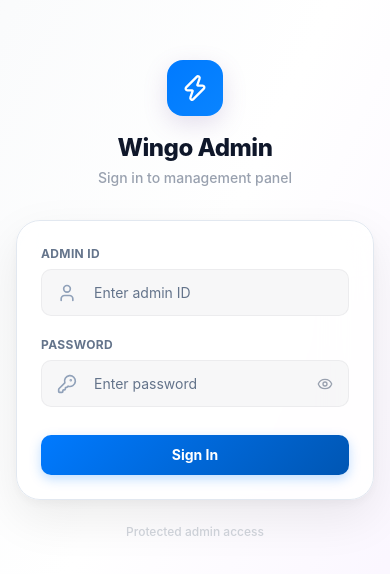
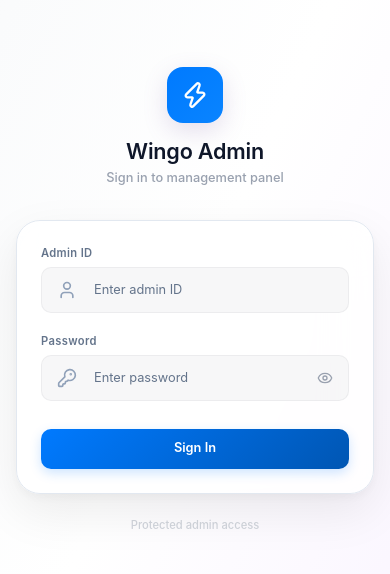
Before and after one commit to theogdevsana/wingomax, a Next.js app: page /admin/login in a window 390 px wide. Shown: the part 122-696 px from the top of the page. Built offline with nearby package versions, Linux system fonts and the light colour scheme; no server answers; the database is empty.

Commit message:
fix(admin): remove extra bold on h1/h2 headings and add responsive fluid clamp font sizes

```diff
--- a/src/app/admin/admin-fixes.css
+++ b/src/app/admin/admin-fixes.css
@@ -672,50 +672,60 @@
   scrollbar-width: none;
 }
 
-/* ── Professional Admin Typography & Aesthetics ── */
+/* ── Responsive Admin Typography & Unbold Aesthetics ── */
 :root {
-  --text-xs: 0.75rem;
-  --text-sm: 0.875rem;
-  --text-base: 1rem;
-  --text-lg: 1.125rem;
-  --text-xl: 1.25rem;
-  --text-2xl: 1.5rem;
-  --text-3xl: 1.875rem;
-  --text-4xl: 2.25rem;
+  --text-xs: clamp(0.7rem, 0.5vw + 0.5rem, 0.75rem);
+  --text-sm: clamp(0.8rem, 0.6vw + 0.55rem, 0.875rem);
+  --text-base: clamp(0.9rem, 0.7vw + 0.65rem, 1rem);
+  --text-lg: clamp(1rem, 0.8vw + 0.75rem, 1.125rem);
+  --text-xl: clamp(1.1rem, 1vw + 0.8rem, 1.25rem);
+  --text-2xl: clamp(1.25rem, 1.5vw + 0.85rem, 1.5rem);
+  --text-3xl: clamp(1.4rem, 2vw + 0.9rem, 1.875rem);
 }
 
 .admin-shell h1,
 .admin-shell .admin-title {
-  font-weight: 800 !important;
-  letter-spacing: -0.02em;
+  font-size: clamp(1.35rem, 2.2vw + 0.8rem, 1.875rem) !important;
+  font-weight: 600 !important;
+  letter-spacing: -0.01em;
   color: #0f172a;
+  line-height: 1.2;
 }
 
 .admin-shell h2 {
-  font-weight: 700 !important;
-  letter-spacing: -0.015em;
+  font-size: clamp(1.1rem, 1.6vw + 0.75rem, 1.375rem) !important;
+  font-weight: 600 !important;
+  letter-spacing: -0.01em;
   color: #1e293b;
+  line-height: 1.3;
 }
 
 .admin-shell h3 {
-  font-weight: 700 !important;
+  font-size: clamp(0.95rem, 1.2vw + 0.7rem, 1.15rem) !important;
+  font-weight: 600 !important;
   color: #334155;
+  line-height: 1.35;
 }
 
 .admin-shell .admin-stat-value {
-  font-weight: 900 !important;
-  letter-spacing: -0.03em;
+  font-size: clamp(1.35rem, 2.5vw + 0.8rem, 2rem) !important;
+  font-weight: 700 !important;
+  letter-spacing: -0.02em;
 }
 
 .admin-shell .admin-eyebrow {
-  font-weight: 800 !important;
-  letter-spacing: 0.08em;
+  font-size: clamp(0.65rem, 0.8vw, 0.75rem) !important;
+  font-weight: 600 !important;
+  letter-spacing: 0.02em;
   color: #007aff !important;
+  text-transform: none !important;
 }
 
 .admin-shell .admin-label {
-  font-weight: 700 !important;
+  font-size: clamp(0.7rem, 0.9vw, 0.8rem) !important;
+  font-weight: 600 !important;
   color: #64748b;
+  text-transform: none !important;
 }
 
 .admin-shell .admin-panel,
@@ -723,7 +733,7 @@
 .admin-shell .admin-stat,
 .admin-shell .admin-table-wrap {
   border: 1px solid #e2e8f0;
-  box-shadow: 0 4px 20px rgba(15, 23, 42, 0.04), 0 1px 3px rgba(15, 23, 42, 0.02);
+  box-shadow: 0 2px 12px rgba(15, 23, 42, 0.03);
   transition: all 200ms cubic-bezier(0.4, 0, 0.2, 1);
 }
 
@@ -731,7 +741,7 @@
 .admin-shell .admin-card:hover,
 .admin-shell .admin-stat:hover {
   border-color: #cbd5e1;
-  box-shadow: 0 10px 30px rgba(15, 23, 42, 0.07), 0 2px 6px rgba(15, 23, 42, 0.03);
+  box-shadow: 0 6px 20px rgba(15, 23, 42, 0.05);
 }
 
 /* Sidebar Icon Colors */
@@ -749,23 +759,17 @@
 .admin-stat:nth-child(3) .admin-stat-icon { color: #f59e0b !important; background: #fffbeb; }
 .admin-stat:nth-child(4) .admin-stat-icon { color: #64748b !important; background: #f8fafc; }
 
-@media (max-width: 767px) {
-  .admin-title { font-size: 1.75rem !important; }
-  .admin-shell h2 { font-size: 1.25rem !important; }
-  .admin-shell h3 { font-size: 1.125rem !important; }
-}
-
 .admin-shell .admin-btn-primary {
   background: linear-gradient(135deg, #007aff 0%, #0056b3 100%) !important;
   color: #fff !important;
-  font-weight: 700 !important;
-  box-shadow: 0 4px 12px rgba(0, 122, 255, 0.25) !important;
+  font-weight: 600 !important;
+  box-shadow: 0 4px 12px rgba(0, 122, 255, 0.2) !important;
 }
 
 .admin-shell .admin-btn-secondary {
   background: #f1f5f9 !important;
   color: #0f172a !important;
-  font-weight: 700 !important;
+  font-weight: 600 !important;
   border: 1px solid #e2e8f0 !important;
 }
 
@@ -775,5 +779,5 @@
 
 .admin-shell .admin-btn-primary:hover {
   filter: brightness(1.08) !important;
-  box-shadow: 0 6px 18px rgba(0, 122, 255, 0.35) !important;
+  box-shadow: 0 6px 18px rgba(0, 122, 255, 0.3) !important;
 }
```
